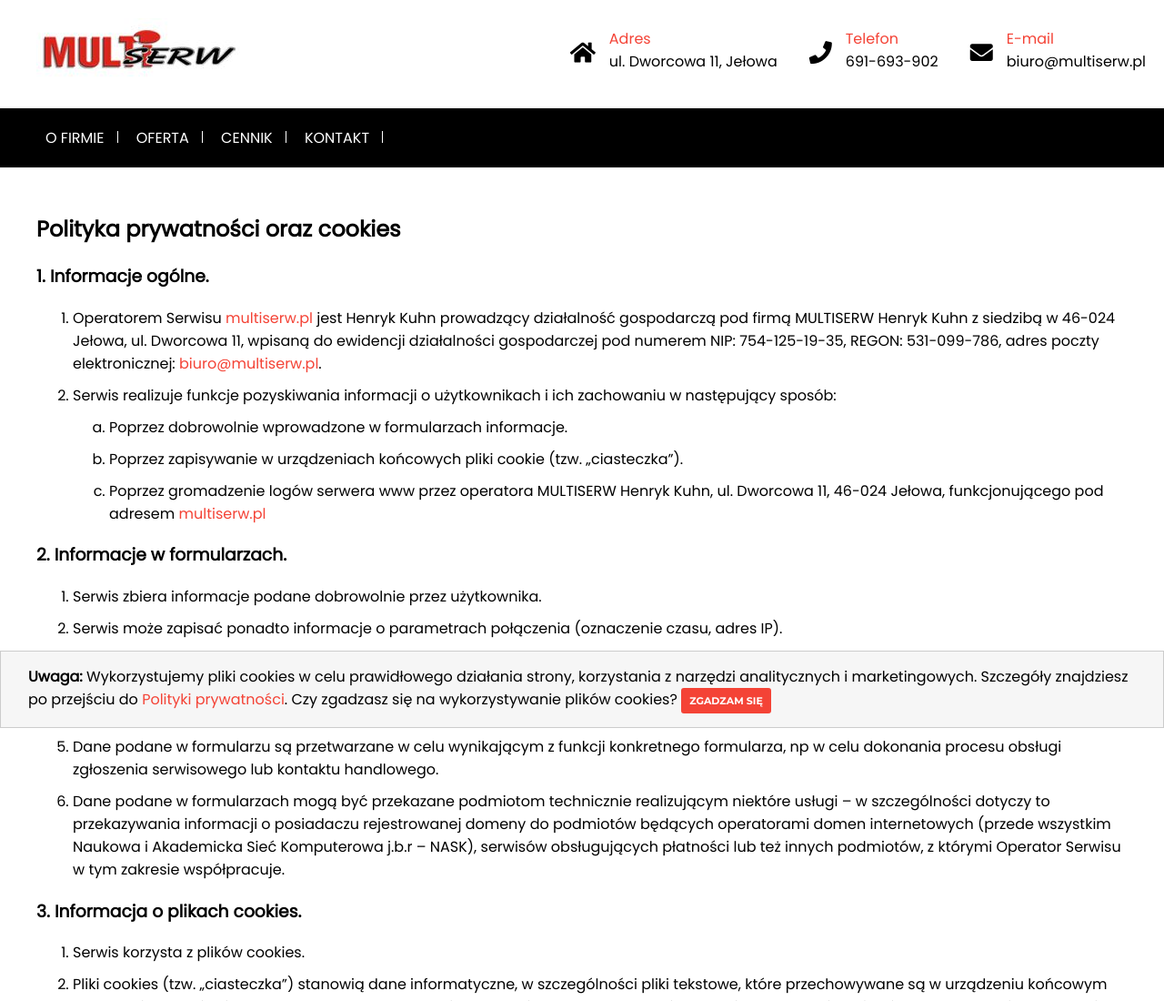
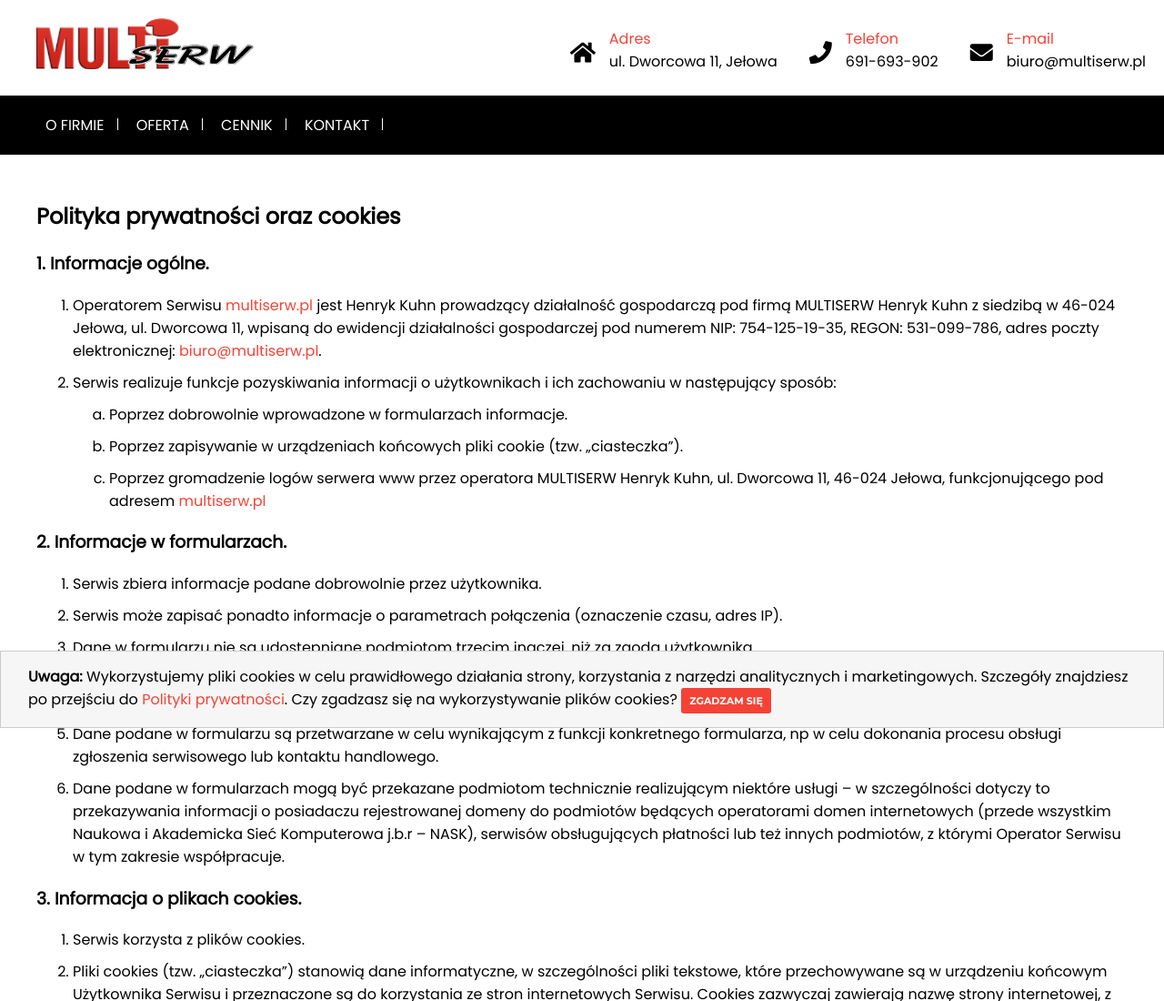
Before and after one commit to MagdaKoduje/Multiserw, a website: page privacy-policy.html in a window 1280 px wide. Shown: the top 1100 px of the page at 91% size. Drawn offline with nearby package versions, Linux system fonts and the light colour scheme.

Commit message:
Updated logo in privacy policy

```diff
--- a/privacy-policy.html
+++ b/privacy-policy.html
@@ -21,7 +21,7 @@
     <header class="logo">
         <div class="container logo-container">
             <div class="logo__img">
-                <img src="images/logo.JPG">
+                <img src="images/logo.png" alt="multiserw.pl">
             </div>
             <div class="data">
                 <div class="data__adress">
```
